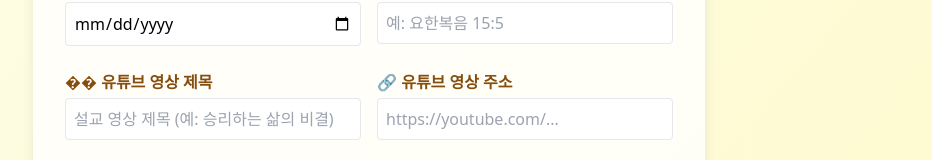
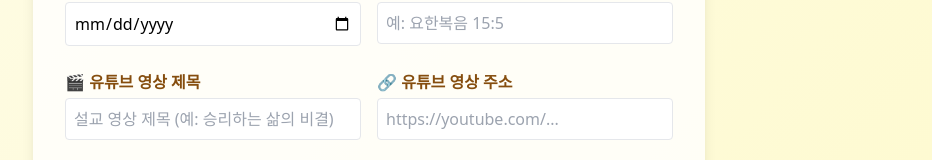
Before and after one commit to sizips32/BibleDiary, a Next.js app: page / in a window 1280 px wide. Both pictures are taken after a click on the button "+ 새 묵상 기록 추가". Shown: the part 218-378 px from the top of the page, without its empty margins (271-1203 px from the left). Built offline with nearby package versions, Linux system fonts and the light colour scheme.

Commit message:
유튜브 영상 제목 입력란 이모티콘(🎬) 깨짐 수정

```diff
--- a/components/GoldenCircleForm.tsx
+++ b/components/GoldenCircleForm.tsx
@@ -82,7 +82,7 @@ export default function GoldenCircleForm({ initialForm, onSave, onCancel, isEdit
             </div>
             <div className="flex flex-col md:flex-row gap-4">
                 <div className="flex-1">
-                    <label className="block font-semibold text-yellow-800">�� 유튜브 영상 제목</label>
+                    <label className="block font-semibold text-yellow-800">🎬 유튜브 영상 제목</label>
                     <input
                         type="text"
                         name="youtubeTitle"
```
